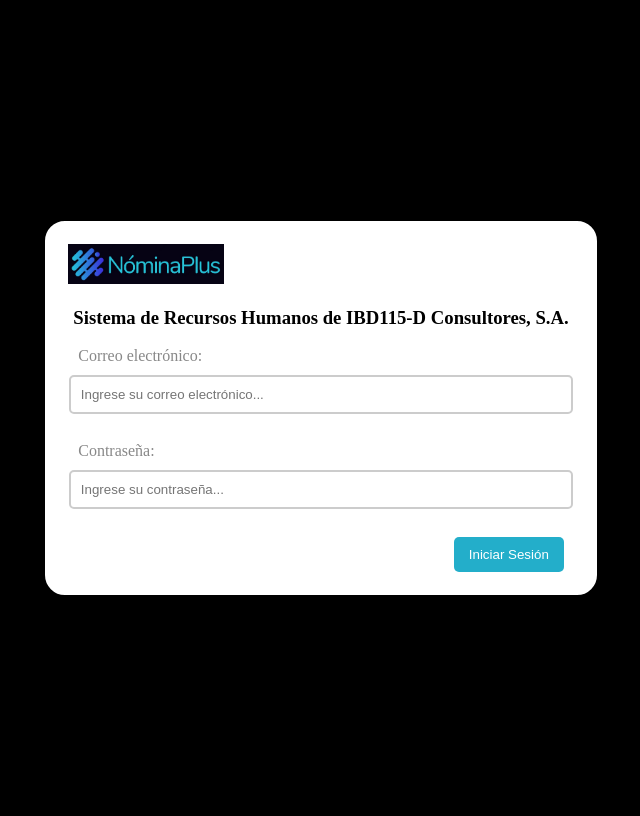
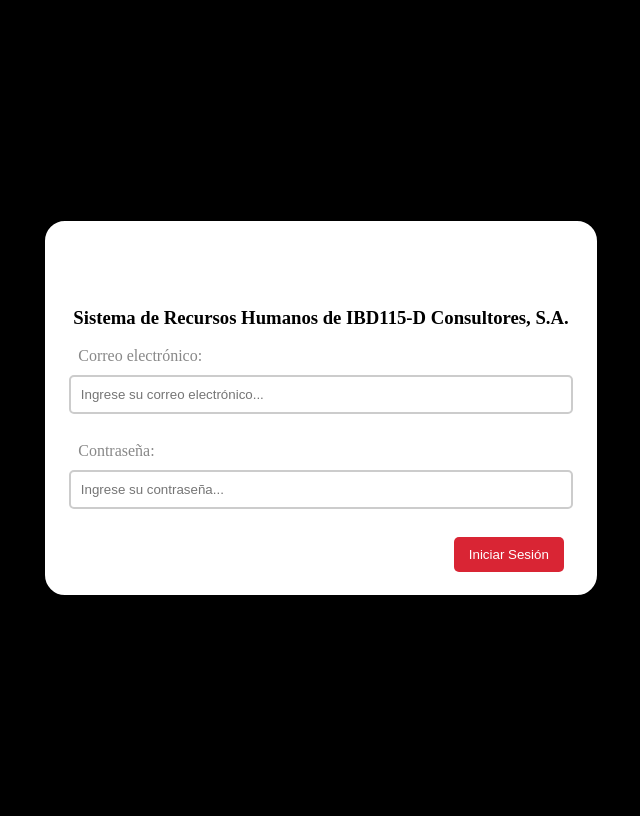
Before and after one commit to CiceHdz/ESP-Ing-Calidad, a PHP site: page / in a window 1280 px wide. Shown: the whole page, without its empty margins (319-959 px from the left). Run offline with PHP 8.4, Linux system fonts and the light colour scheme.

Commit message:
commit inicial

```diff
--- a/style.css
+++ b/style.css
@@ -74,7 +74,7 @@ button {
 
     float: right;
 
-    background: rgb(35, 174, 202);
+    background: #D92534;
 
     padding: 10px 15px;
 
@@ -122,7 +122,7 @@ a {
 
     float: right;
 
-    background: rgb(183, 225, 233);
+    background: #F2C4C8;
 
     padding: 10px 15px;
 
```
Also changed, not shown: header.jpg, view/assets/header.jpg.
